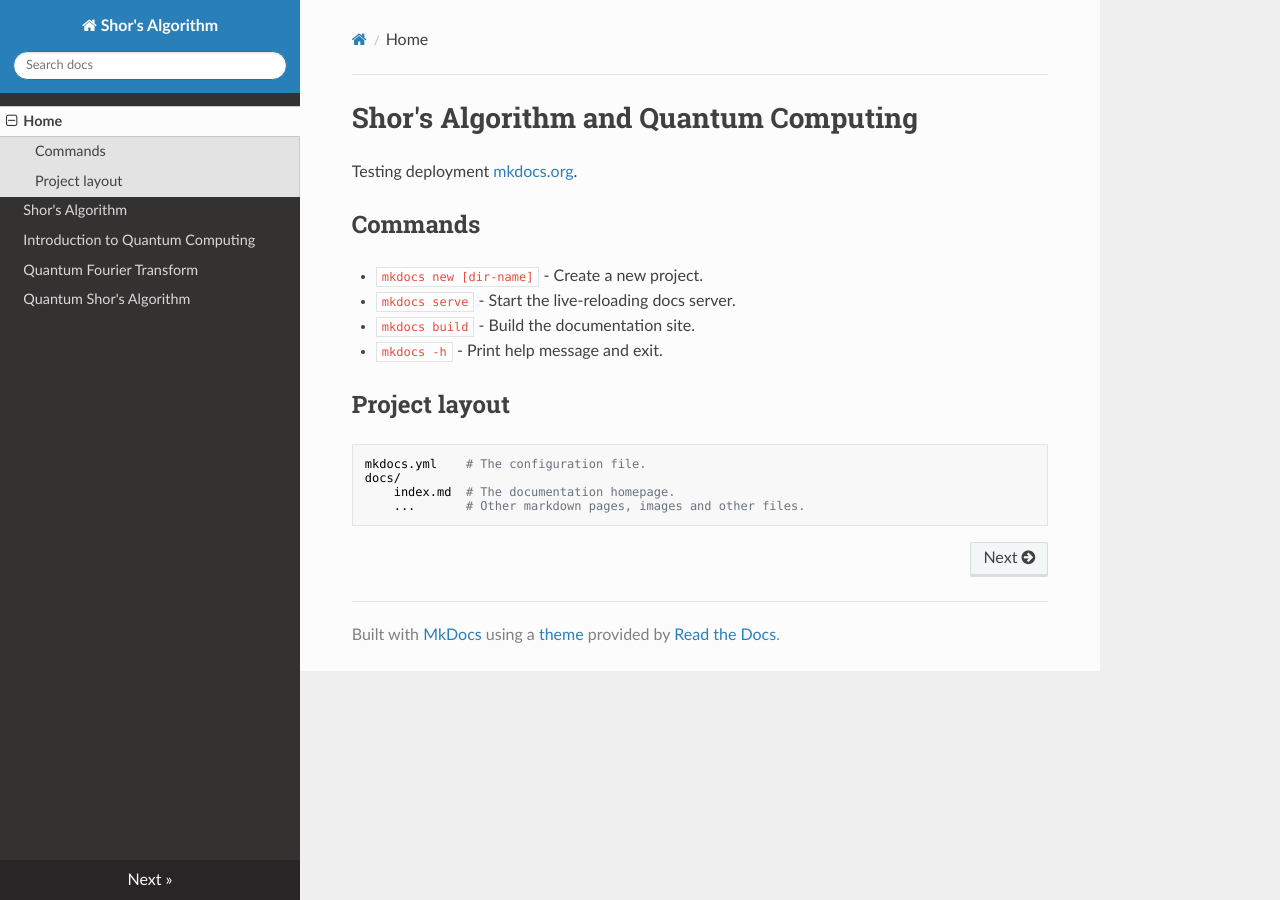
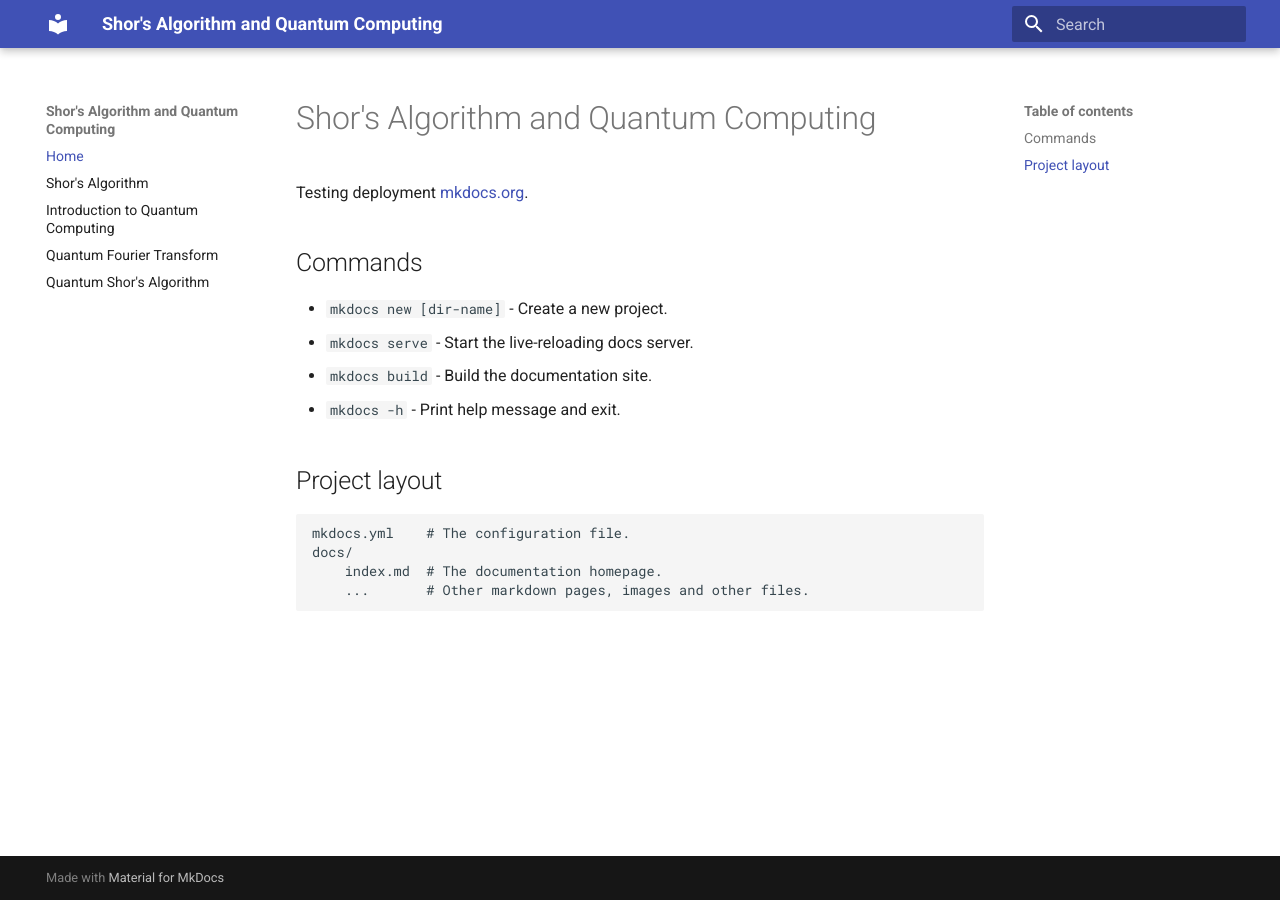
Before and after one commit to reneroliveira/quantum-shors-algorithm, an MkDocs documentation site: the page built from docs/index.md, in a window 1280 px wide. Built offline with MkDocs 1.6.1 and Material for MkDocs 9.7.7, drawn with Linux system fonts in a browser that asks for light colours; nearby versions of some CDN libraries.

Commit message:
material design

```diff
--- a/mkdocs.yml
+++ b/mkdocs.yml
@@ -1,4 +1,4 @@
-site_name: Shor's Algorithm
+site_name: Shor's Algorithm and Quantum Computing
 nav:
 - Home: index.md
 - Shor's Algorithm: shors-algorithm.md
@@ -6,7 +6,7 @@
 - Quantum Fourier Transform: qft-qpe.md
 - Quantum Shor's Algorithm: quantum-shors.md
 
-theme: readthedocs
+theme: material
 
 markdown_extensions:
   - pymdownx.arithmatex:
```
